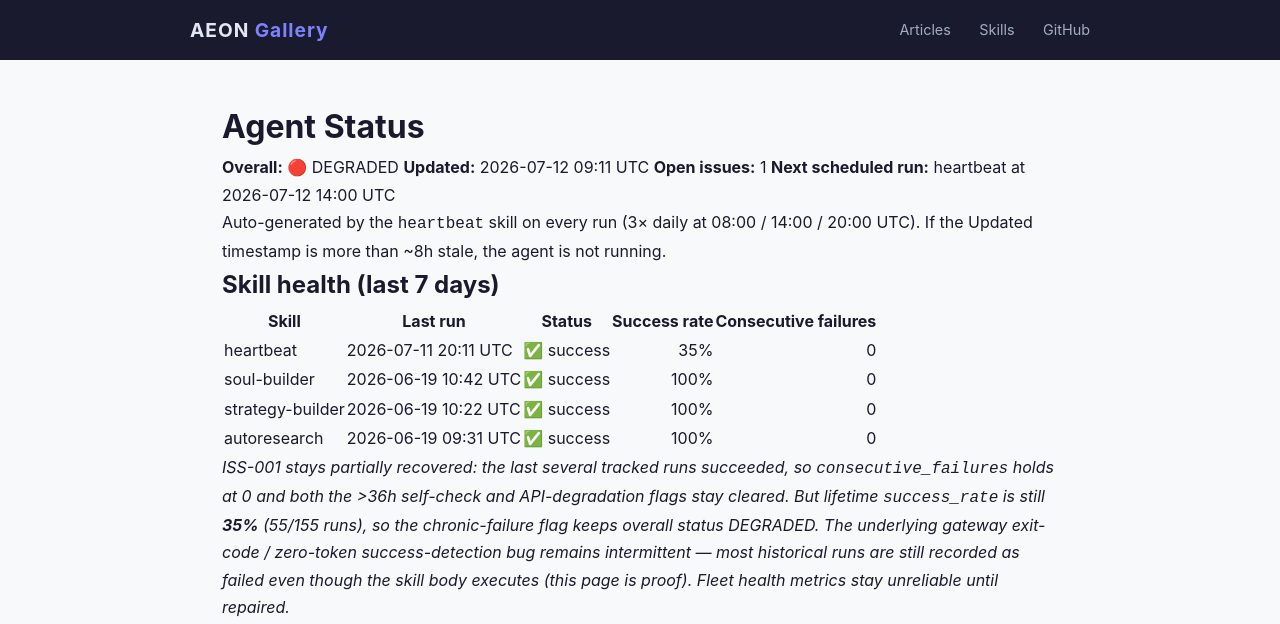
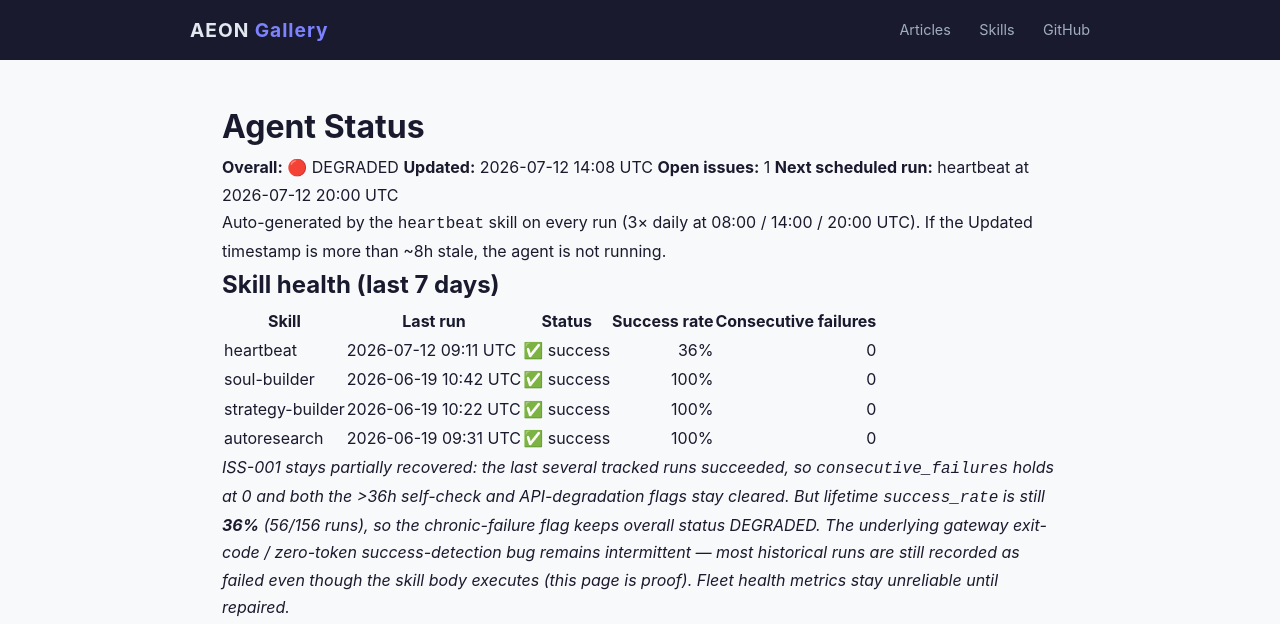
Before and after one commit to RickCrosschain/aeon, a Jekyll site: the page built from docs/status.md, in a window 1280 px wide. Shown: the top 624 px of the page. Built offline with Jekyll 4.4.1, drawn with Linux system fonts in a browser that asks for light colours.

Commit message:
chore(heartbeat): auto-commit 2026-07-12

```diff
--- a/docs/status.md
+++ b/docs/status.md
@@ -7,9 +7,9 @@
 # Agent Status
 
 **Overall:** 🔴 DEGRADED
-**Updated:** 2026-07-12 09:11 UTC
+**Updated:** 2026-07-12 14:08 UTC
 **Open issues:** 1
-**Next scheduled run:** heartbeat at 2026-07-12 14:00 UTC
+**Next scheduled run:** heartbeat at 2026-07-12 20:00 UTC
 
 Auto-generated by the `heartbeat` skill on every run (3× daily at 08:00 / 14:00 / 20:00 UTC). If the Updated timestamp is more than ~8h stale, the agent is not running.
 
@@ -17,12 +17,12 @@
 
 | Skill | Last run | Status | Success rate | Consecutive failures |
 |-------|----------|--------|-------------:|---------------------:|
-| heartbeat | 2026-07-11 20:11 UTC | ✅ success | 35% | 0 |
+| heartbeat | 2026-07-12 09:11 UTC | ✅ success | 36% | 0 |
 | soul-builder | 2026-06-19 10:42 UTC | ✅ success | 100% | 0 |
 | strategy-builder | 2026-06-19 10:22 UTC | ✅ success | 100% | 0 |
 | autoresearch | 2026-06-19 09:31 UTC | ✅ success | 100% | 0 |
 
-_ISS-001 stays partially recovered: the last several tracked runs succeeded, so `consecutive_failures` holds at 0 and both the >36h self-check and API-degradation flags stay cleared. But lifetime `success_rate` is still **35%** (55/155 runs), so the chronic-failure flag keeps overall status DEGRADED. The underlying gateway exit-code / zero-token success-detection bug remains intermittent — most historical runs are still recorded as failed even though the skill body executes (this page is proof). Fleet health metrics stay unreliable until repaired._
+_ISS-001 stays partially recovered: the last several tracked runs succeeded, so `consecutive_failures` holds at 0 and both the >36h self-check and API-degradation flags stay cleared. But lifetime `success_rate` is still **36%** (56/156 runs), so the chronic-failure flag keeps overall status DEGRADED. The underlying gateway exit-code / zero-token success-detection bug remains intermittent — most historical runs are still recorded as failed even though the skill body executes (this page is proof). Fleet health metrics stay unreliable until repaired._
 
 ## Open issues
 
--- a/memory/token-usage.csv
+++ b/memory/token-usage.csv
@@ -58,3 +58,4 @@
 2026-07-11,heartbeat,claude-opus-4-8,2114,4290,382844,38493
 2026-07-11,heartbeat,claude-opus-4-8,2098,4657,438585,39436
 2026-07-12,heartbeat,claude-opus-4-8,2116,4587,452558,41065
+2026-07-12,heartbeat,claude-opus-4-8,2098,4831,434470,38795
```
Also changed, not shown: memory/logs/2026-07-12.md (+15 -0 lines), .outputs/heartbeat.md.
